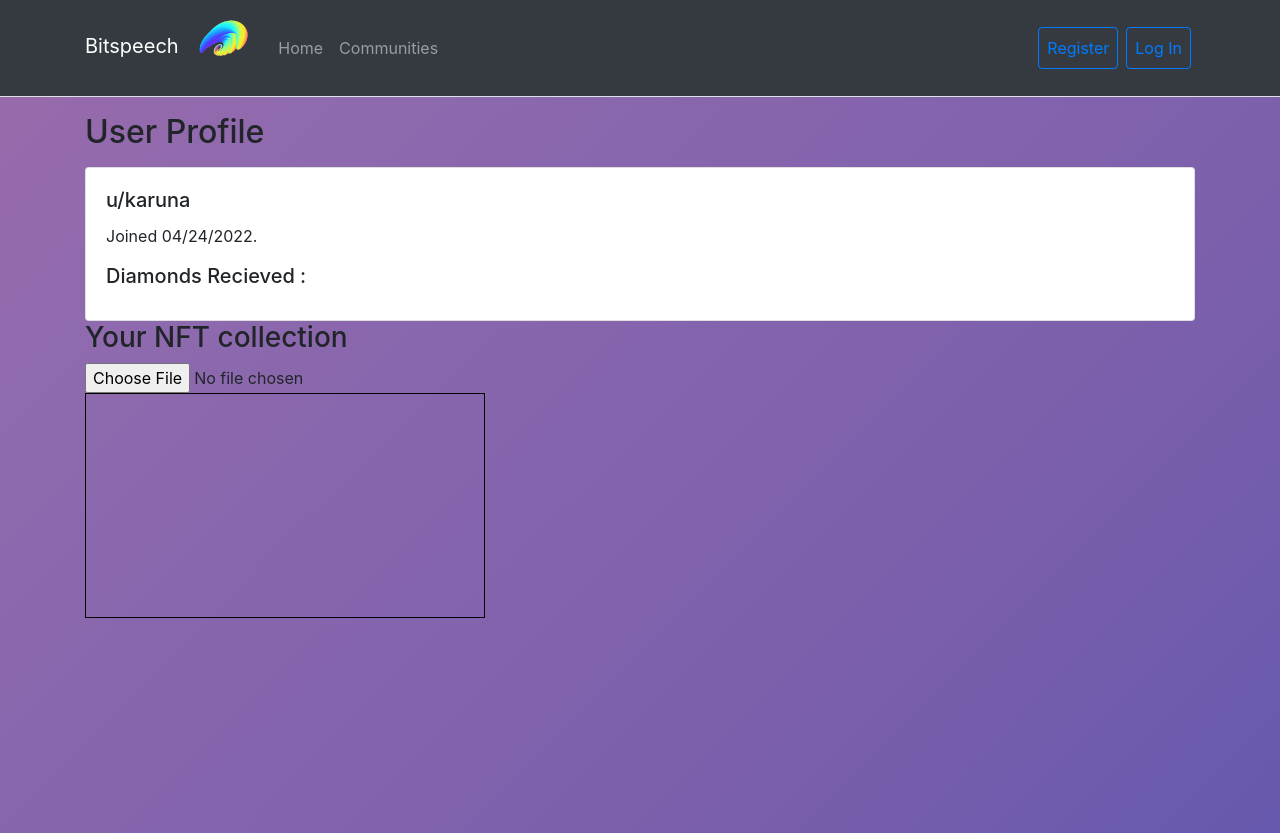
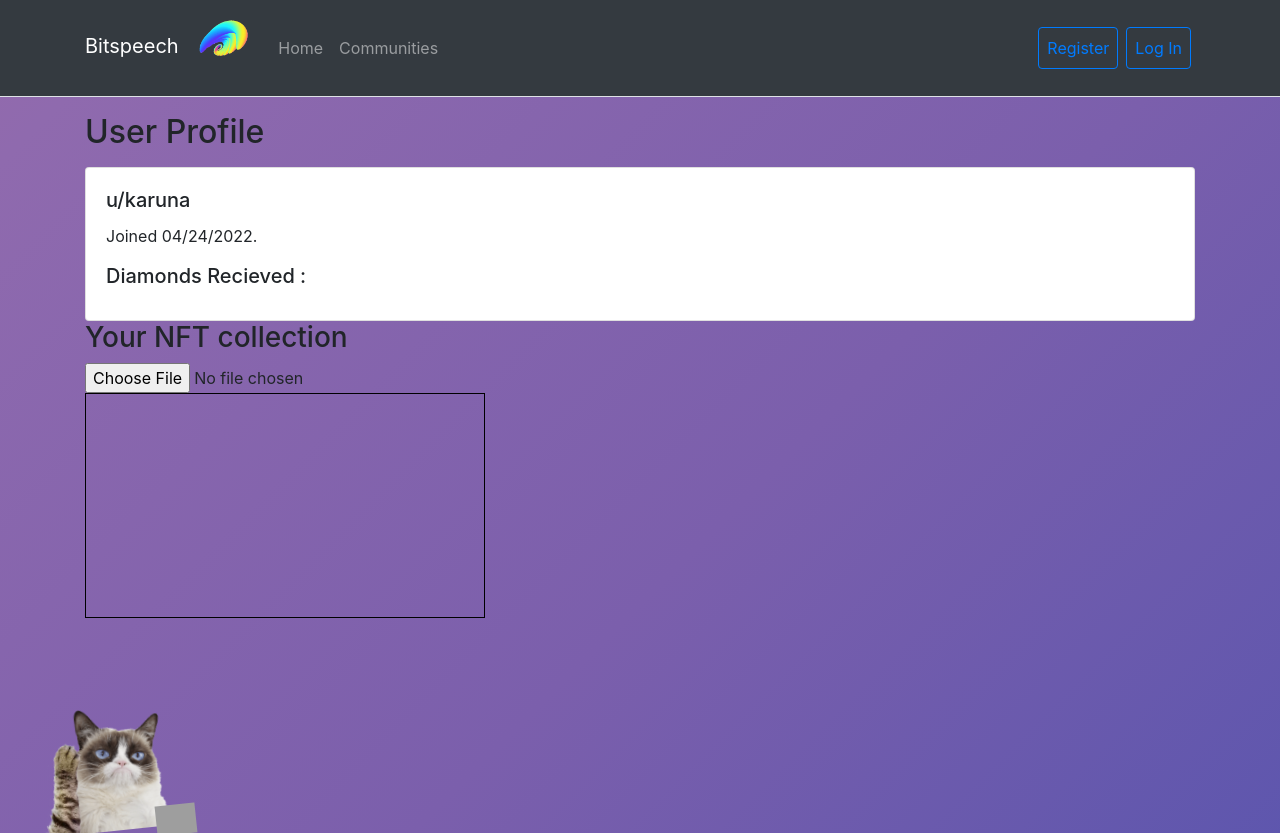
Before and after one commit to starlightknown/bitspeech, a Flask app: a page that uses bitspeech/templates/user.html in a window 1280 px wide. Run offline with Flask 2, Linux system fonts and the light colour scheme; data comes from the database, SQL or seed files in the repository; both versions use the stored data as it was after the commit; some libraries are stand-ins or nearby versions; grey boxes are pictures that could not be loaded.

Commit message:
feat:grumpy cat

```diff
--- a/bitspeech/static/main.css
+++ b/bitspeech/static/main.css
@@ -36,3 +36,112 @@ body{
   background-position: center;
   background-size: cover;
 }
+
+:root {
+  --head-size: 160px;
+  --total-cat-height: 130px;
+}
+.cat {
+  position: fixed;
+  bottom: -70px;
+  left: 40px;
+  background-color: rgba(0, 0, 255, 0);
+  width: var(--head-size);
+  height: var(--total-cat-height);
+  animation-name: move-cat;
+  animation-duration: 10s;
+  animation-iteration-count: 10;
+  animation-timing-function: ease;
+  transform: rotate(-6deg);
+}
+
+.paw {
+  position: absolute;
+  width: 40px;
+  bottom: -40px;
+  left: 0;
+  z-index: 2;
+  animation-name: move-paws;
+  animation-duration: 10s;
+  animation-timing-function: ease;
+  animation-iteration-count: 10;
+}
+
+.paw--left {
+  transform: rotate(4deg);
+  margin-bottom: 10px;
+}
+
+.paw--right {
+  transform: scaleX(-1);
+  right: 10px;
+  left: unset;
+}
+
+.head {
+  position: absolute;
+  bottom: 0;
+  left: 0;
+  width: var(--head-size);
+  z-index: 1;
+}
+
+@keyframes move-cat {
+  0% {
+    bottom: -100px;
+  }
+
+  10% {
+    bottom: -70px;
+  }
+
+  20% {
+    bottom: -70px;
+  }
+
+  60% {
+    bottom: -70px;
+  }
+
+  75% {
+    bottom: -30px;
+  }
+
+  90% {
+    bottom: -30px;
+  }
+
+  100% {
+    bottom: -100px;
+  }
+}
+
+@keyframes move-paws {
+  0% {
+    bottom: -40px;
+  }
+
+  20% {
+    bottom: -40px;
+  }
+
+  40% {
+    bottom: -6px;
+  }
+
+  70% {
+    bottom: -6px;
+  }
+
+  80% {
+    bottom: -40px;
+  }
+
+  90% {
+    bottom: -6px;
+  }
+
+  100% {
+    bottom: -6px;
+  }
+}
--- a/bitspeech/templates/layout.html
+++ b/bitspeech/templates/layout.html
@@ -30,6 +30,11 @@
     />
   </head>
   <body>
+    <div class="cat">
+      <img class="paw paw--left" src="{{ url_for('static', filename='paw.png') }}" />
+      <img class="paw paw--right" src="{{ url_for('static', filename='pawr') }}" />
+      <img class="head" src="{{ url_for('static', filename='head.png') }}" />
+    </div>
     <header class="mb-3">
       <nav class="navbar navbar-expand-lg navbar-dark bg-dark border-bottom">
         <div class="container">
--- a/bitspeech/templates/user.html
+++ b/bitspeech/templates/user.html
@@ -9,6 +9,7 @@
     <h5 class="card-title">Diamonds Recieved : </h5>
   </div>
 </div>
+
 <h3>Your NFT collection</h3>
 <input type="file" id="image-input" accept="image/jpeg, image/png, image/jpg"><div id="display-image"></div>
 <script>const image_input = document.querySelector("#image-input");image_input.addEventListener("change", function() {
```
Also changed, not shown: bitspeech/app.db, bitspeech/static/head.png (added), bitspeech/static/paw.png (added), bitspeech/static/pawr.png (added).
